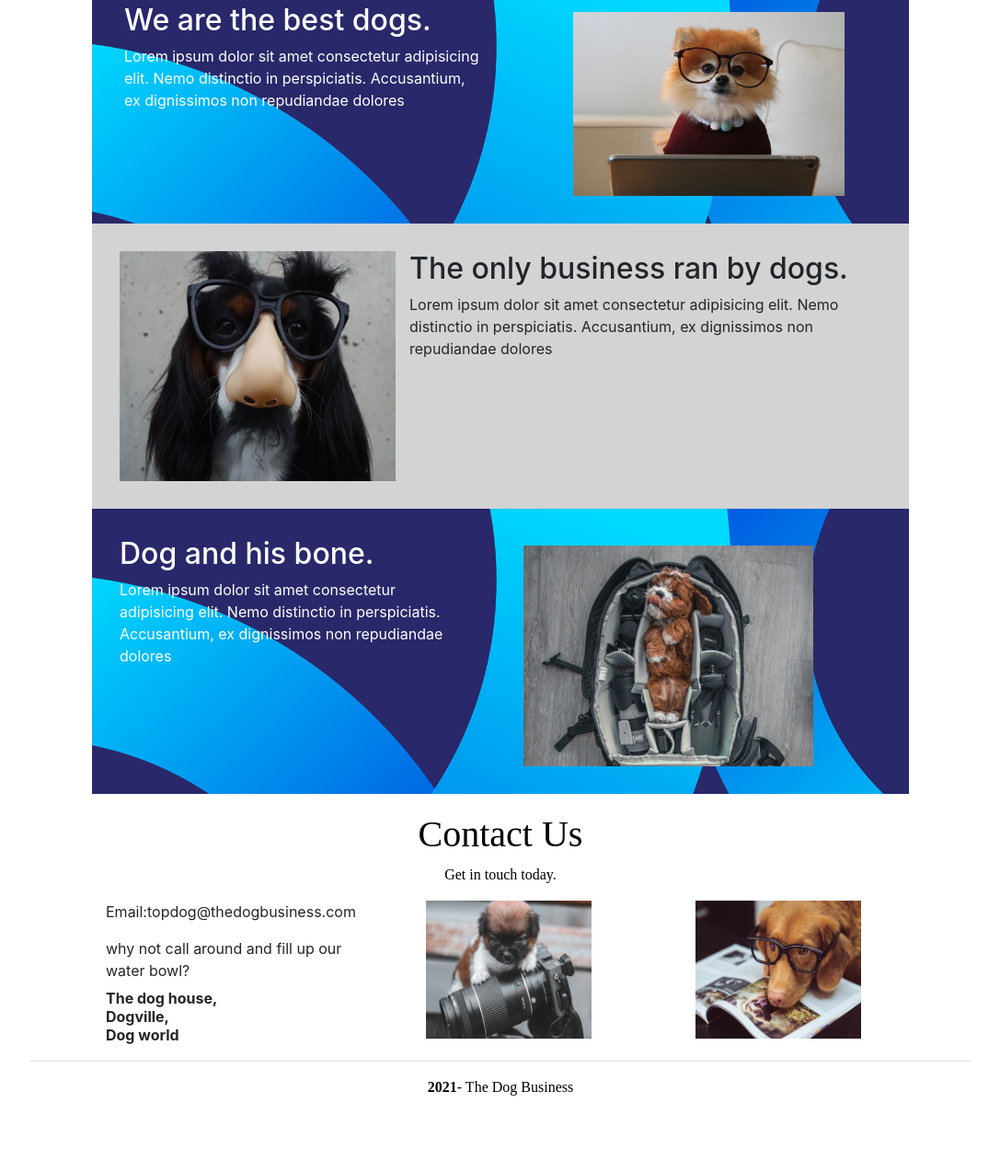
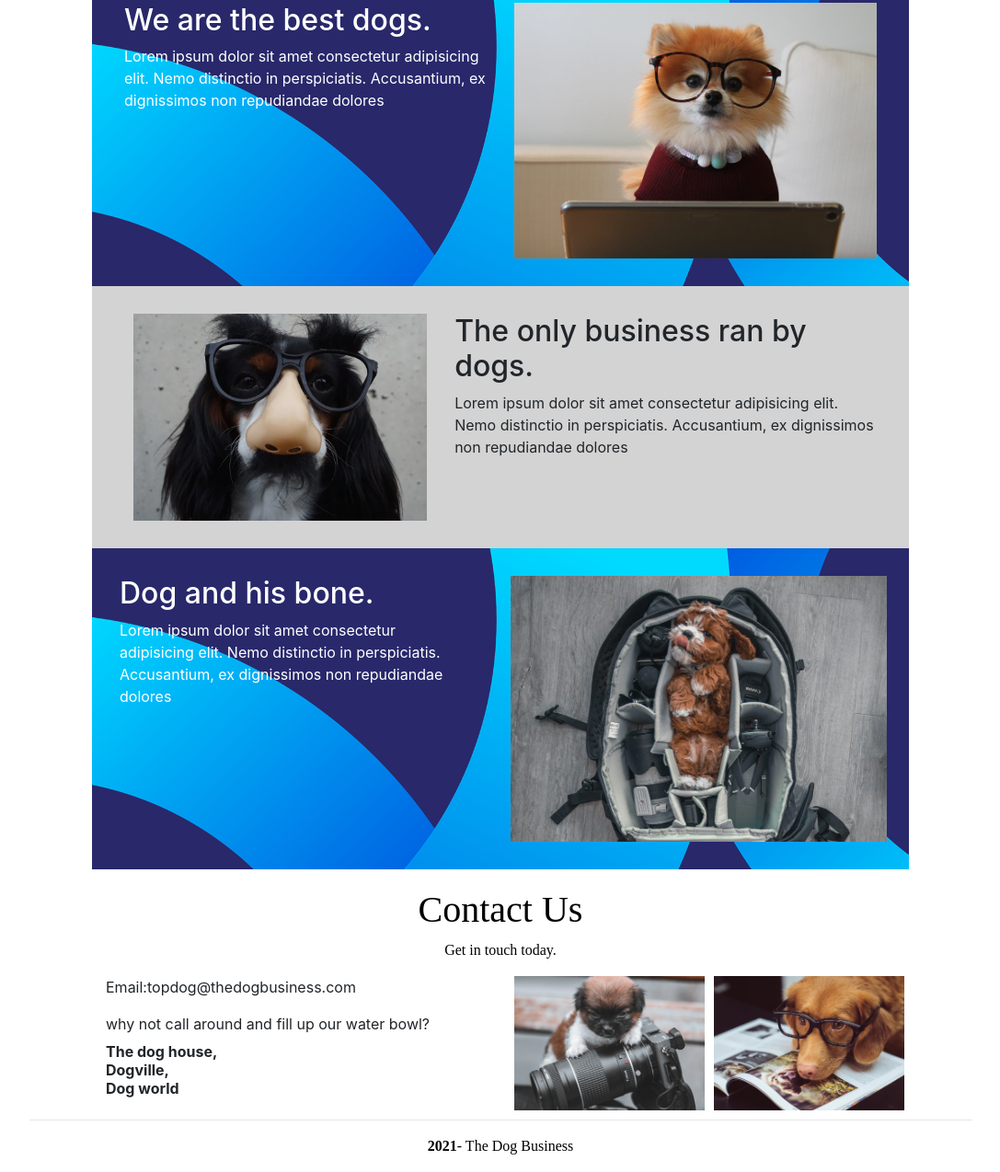
Before and after one commit to Sarvenazi/Dog-Business-website, a plain HTML site: page index.html in a window 1280 px wide. Shown: the part 857-2131 px from the top of the page at 92% size, without its empty margins (96-1183 px from the left). Before the commit the page ends 2067 px from the top, so only its background shows below. Drawn offline with nearby package versions, Linux system fonts and the light colour scheme.

Commit message:
Add files via upload

```diff
--- a/index.html
+++ b/index.html
@@ -57,15 +57,15 @@
                     adipisicing elit. Nemo distinctio in perspiciatis.
                     Accusantium, ex dignissimos non repudiandae dolores</p>
             </div>
-            <div class="col-md whyimagediv">
-                <img src="images/why-us-1.jpg" class="whypic1 sm1" alt="">
+            <div class="col-md">
+                <img src="images/why-us-1.jpg" class="whypic1" alt="">
             </div>
         </div>
         <div class="row why2">
-            <div class="col-5-md">
-                <img src="images/why-us-2.jpg" class="whypic2 sm2" alt="">
+            <div class="col-md-5">
+                <img src="images/why-us-2.jpg" class="whypic2" alt="">
             </div>
-            <div class="col-6-md col-sm">
+            <div class="col-md-7 col-sm">
                 <h2 >The only business ran by dogs.</h2>
                 <p style="text-align: left;">Lorem ipsum dolor sit amet consectetur
                     adipisicing elit. Nemo distinctio in perspiciatis.
@@ -81,8 +81,8 @@
                         Accusantium, ex dignissimos non repudiandae dolores</p>
                 </div>
             </div>
-            <div class="col-sm">
-                <img src="images/why-us-3.jpg" class="whypic3 sm1" alt="">
+            <div class="col-md pr-md-4">
+                <img src="images/why-us-3.jpg" class="whypic3" alt="">
             </div>
         </div>
     </div>
@@ -94,17 +94,15 @@
     <p style="color: black; text-align: center; font-family: 'Times New Roman', Times, serif;" >Get in touch today.</p>
     <div class="container">
     <div class="row">
-            <div class="col-sm" style="text-align: left;">
+            <div class="col-md col-12" style="text-align: left;">
                 <p style="text-align: left;">Email:topdog@thedogbusiness.com</p>
                 <p style="text-align: left;">why not call around and fill up our water bowl?</p>
                 <p style="text-align: left;  line-height: 4px;"><b>The dog house,</b></p>
                 <p style="text-align: left; line-height: 4px;"><b>Dogville,</b></p>
                 <p style="text-align: left; line-height: 4px;"><b>Dog world</b></p>
             </div>
-            <div class="col-sm">
+            <div class="col-md contactimg col-12">
                 <img src="images/contact-1.jpg" class="aboutpic1" alt="">
-            </div>
-            <div class="col-sm">
                 <img src="images/contact-2.jpg" class="aboutpic2" alt="">
             </div>
         </div>
--- a/style.css
+++ b/style.css
@@ -22,9 +22,10 @@ li {
   display: flex;
   justify-content: center;
   background-image: url(images/bg.png);
-  object-fit: contain;
+  /* object-fit: cover; */
   background-color: rgb(40, 40, 107);
   background-size: cover;
+  /* background-repeat: no-repeat; */
   height: 360px;
   margin-bottom: 40px;
 }
@@ -73,17 +74,20 @@ h1,
   text-align: center;
   justify-content: center;
 }
-
+/*
 .whypic1 {
   height: 250px;
   width: 400px;
+} */
+
+.whypic1 {
+  width: 100%;
 }
-
-.sm1 {
+/* .sm1 {
   height: 200px;
   width: 320px;
   padding-right: 25px;
-}
+} */
 
 .why1 {
   justify-content: left;
@@ -123,9 +127,13 @@ h1,
   padding-left: 30px;
 }
 
-.sm2 {
+/* .sm2 {
   height: 250px;
   width: 300px;
+} */
+
+.whypic2 {
+  width: 100%;
 }
 
 .why3 {
@@ -143,21 +151,27 @@ h1,
 }
 
 .whypic3 {
-  height: 250px;
-  width: 350px;
-  padding-top: 10px;
-  padding-left: 10px;
+  /* height: 250px; */
+  width: 100%;
+  /* padding: 20px; */
+  /* padding-right: 20px; */
 }
 
 .aboutpic1 {
-  height: 150px;
-  width: 180px;
-  margin-bottom: 10px;
-  margin-left: 10px;
+  width: 50%;
+  margin-right: 10px;
+  object-fit: contain;
+  /* margin-bottom: 10px;
+  margin-left: 10px; */
 }
 
 .aboutpic2 {
-  height: 150px;
-  width: 180px;
-  margin-left: 10px;
+  width: 50%;
+  object-fit: contain;
+  /* margin-left: 10px; */
 }
+
+.contactimg {
+  display: flex;
+  flex-direction: row;
+}
```
